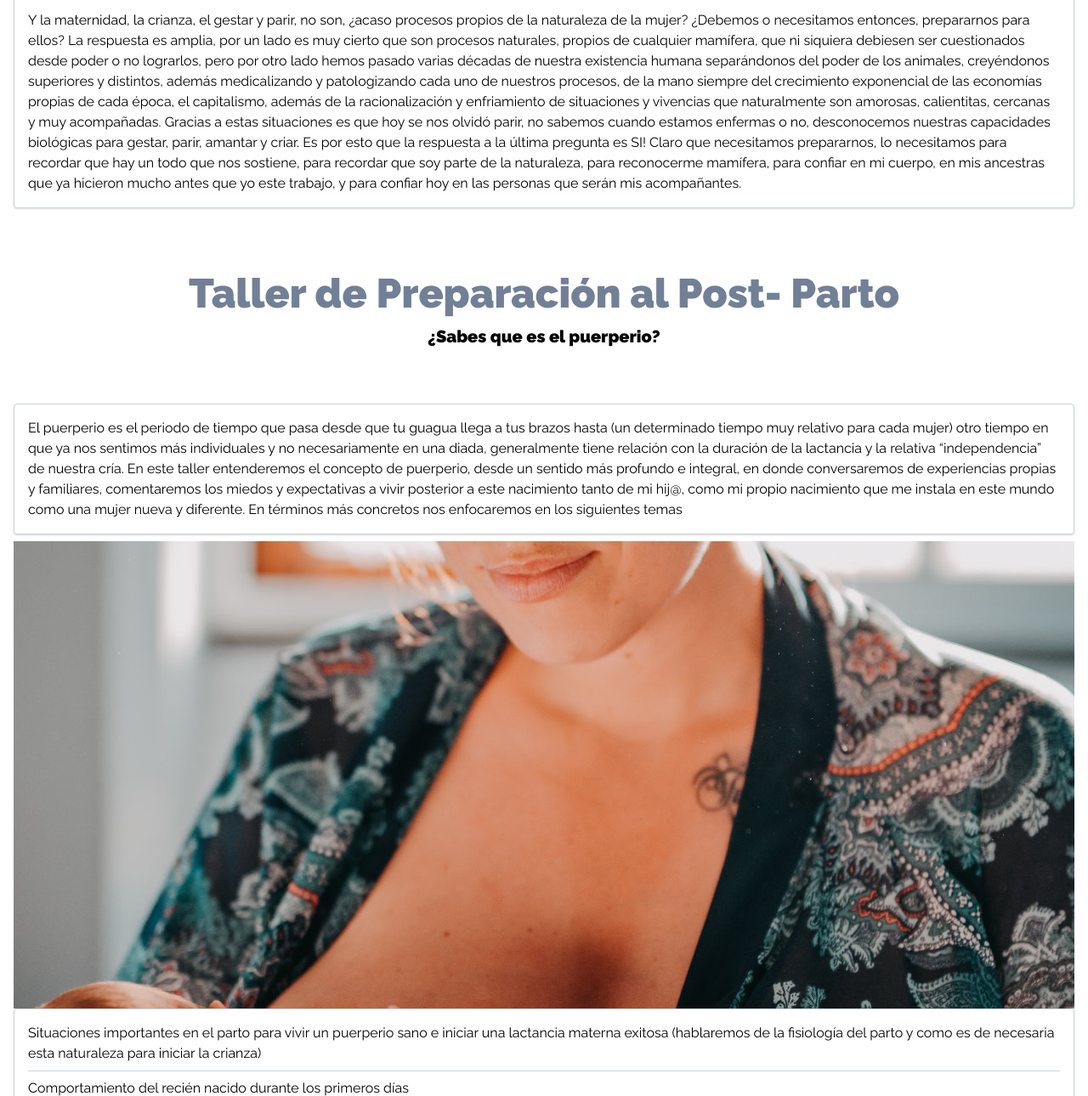
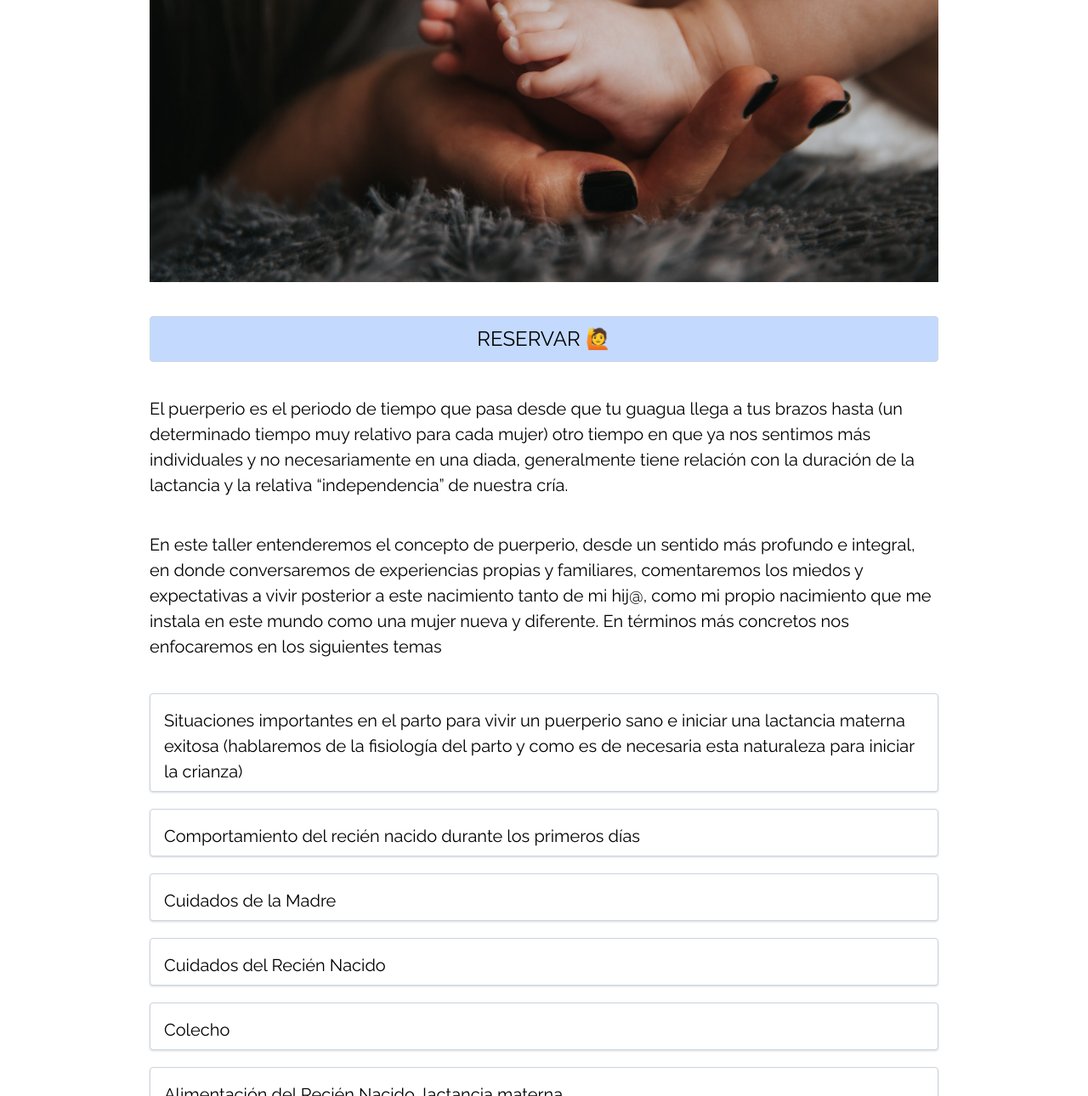
Before and after one commit to camunoz2/anitamatrona, a Gatsby site: page / in a window 1280 px wide. Shown: the part 519-1809 px from the top of the page at 85% size. Built offline with nearby package versions, Linux system fonts and the light colour scheme; Gatsby itself is replaced by a stand-in of ours.

Commit message:
added workshop description typo layout

```diff
--- a/src/components/header.js
+++ b/src/components/header.js
@@ -1,22 +1,8 @@
 import React from "react"
-import bg from "../assets/bg.png"
 import LineSVG from "../components/svgs/lineSVG"
 
 const Header = ({ title }) => {
-  return (
-    <div className="flex flex-col items-center p-16">
-      <div className="absolute -ml-64">
-        <LineSVG />
-      </div>
-      <div className="absolute -ml-32">
-        <LineSVG />
-      </div>
-      <img src={bg} alt="matrona anita ana maria barrientos" />
-      <h2 className="text-6xl font-black text-gradient -m-16">
-        {title ? title : "holasss!"}
-      </h2>
-    </div>
-  )
+  return <div className="flex flex-col items-center p-16"></div>
 }
 
 export default Header
--- a/src/components/layout.js
+++ b/src/components/layout.js
@@ -1,12 +1,10 @@
 import React from "react"
-import Header from "./header"
 import Navbar from "./navbar"
 
 const Layout = ({ children, headerTitle }) => {
   return (
     <div className="container mx-auto px-4">
-      {/* <Navbar /> */}
-      <Header title={headerTitle} />
+      <Navbar />
       {children}
     </div>
   )
--- a/src/components/navbar.js
+++ b/src/components/navbar.js
@@ -8,10 +8,10 @@ const Navbar = () => {
         <img src={logo} alt="logo" className="w-24" />
       </div>
       <ul className="flex space-around items-center">
-        <div className="px-2">inicio</div>
+        {/* <div className="px-2">inicio</div> */}
         <div className="px-2">sobre mi</div>
-        <div className="px-2">servicios</div>
-        <div className="px-2">talleres</div>
+        {/* <div className="px-2">servicios</div>
+        <div className="px-2">talleres</div> */}
         <div className="px-2">blog</div>
         <div className="ml-2 uppercase px-2 py-1 rounded shadow-xl custom-gradient text-white font-hairline">
           contacto
--- /dev/null
+++ b/src/components/promotext.js
@@ -0,0 +1,79 @@
+import React from "react"
+import imageBaby from "../assets/bg2.jpg"
+
+const Promotext = () => {
+  return (
+    <>
+      <p className="text-xl">
+        El puerperio es el periodo de tiempo que pasa desde que tu guagua llega
+        a tus brazos hasta (un determinado tiempo muy relativo para cada mujer)
+        otro tiempo en que ya nos sentimos más individuales y no necesariamente
+        en una diada, generalmente tiene relación con la duración de la
+        lactancia y la relativa “independencia” de nuestra cría.
+      </p>
+      <p className="text-xl mt-10">
+        En este taller entenderemos el concepto de puerperio, desde un sentido
+        más profundo e integral, en donde conversaremos de experiencias propias
+        y familiares, comentaremos los miedos y expectativas a vivir posterior a
+        este nacimiento tanto de mi hij@, como mi propio nacimiento que me
+        instala en este mundo como una mujer nueva y diferente. En términos más
+        concretos nos enfocaremos en los siguientes temas
+      </p>
+
+      <div className="mt-10">
+        <ul className="text-xl">
+          <li className="pb-2 p-4 border border-1 border-gray-400 rounded bg-white shadow">
+            Situaciones importantes en el parto para vivir un puerperio sano e
+            iniciar una lactancia materna exitosa (hablaremos de la fisiología
+            del parto y como es de necesaria esta naturaleza para iniciar la
+            crianza)
+          </li>
+          <li className="pb-2 p-4 border border-1 border-gray-400 rounded bg-white shadow mt-5">
+            Comportamiento del recién nacido durante los primeros días
+          </li>
+          <li className="pb-2 p-4 border border-1 border-gray-400 rounded bg-white shadow mt-5">
+            Cuidados de la Madre
+          </li>
+          <li className="pb-2 p-4 border border-1 border-gray-400 rounded bg-white shadow mt-5">
+            Cuidados del Recién Nacido
+          </li>
+          <li className="pb-2 p-4 border border-1 border-gray-400 rounded bg-white shadow mt-5">
+            Colecho
+          </li>
+          <li className="pb-2 p-4 border border-1 border-gray-400 rounded bg-white shadow mt-5">
+            Alimentación del Recién Nacido, lactancia materna
+          </li>
+          <li className="pb-2 p-4 border border-1 border-gray-400 rounded bg-white shadow mt-5">
+            Sexualidad en el puerperio
+          </li>
+          <li className="pb-2 p-4 border border-1 border-gray-400 rounded bg-white shadow mt-5">
+            Relación de pareja
+          </li>
+        </ul>
+      </div>
+
+      <div className="mt-10 custom-gradient p-4 text-white text-xl">
+        <h3>
+          <span className="font-bold">Fecha del taller:</span> Sábado 16 de mayo
+          de 2020
+        </h3>
+        <h3 className="font-bold">Horario</h3>
+        <p>
+          <span className="font-bold">Grupo 1:</span> 11 Horas
+        </p>
+        <p>
+          <span className="font-bold">Grupo 2:</span> 18 Horas{" "}
+        </p>
+        <p>
+          <span className="font-bold">Duración:</span> 2 horas aproximadas
+        </p>
+        <p>
+          <span className="font-bold">Materiales:</span> Cuaderno para tomar
+          apuntes y un lápiz a tu elección.
+        </p>
+      </div>
+    </>
+  )
+}
+
+export default Promotext
--- /dev/null
+++ b/src/components/subscribe.js
@@ -0,0 +1,13 @@
+import React from "react"
+
+const Subscribe = () => {
+  return (
+    <>
+      <button className="my-10 bg-indigo-200  hover:bg-indigo-400 text-2xl px-4 py-2 border border-1 border-gray-400 rounded">
+        <a href="http://m.me/matronaanita">RESERVAR 🙋</a>
+      </button>
+    </>
+  )
+}
+
+export default Subscribe
--- a/src/pages/index.js
+++ b/src/pages/index.js
@@ -1,107 +1,29 @@
 import React from "react"
 
 import Layout from "../components/layout"
-import About from "../components/about"
-
-import imageBaby from "../assets/bg2.jpg"
+import Subscribe from "../components/subscribe"
+import Promotext from "../components/promotext"
+import bg from "../assets/bg.jpg"
 
 const Index = () => {
   return (
-    <Layout headerTitle="hola!">
-      <p className="mb-2 p-4 border-1 border border-gray-400 rounded bg-white shadow">
-        Y la maternidad, la crianza, el gestar y parir, no son, ¿acaso procesos
-        propios de la naturaleza de la mujer? ¿Debemos o necesitamos entonces,
-        prepararnos para ellos? La respuesta es amplia, por un lado es muy
-        cierto que son procesos naturales, propios de cualquier mamífera, que ni
-        siquiera debiesen ser cuestionados desde poder o no lograrlos, pero por
-        otro lado hemos pasado varias décadas de nuestra existencia humana
-        separándonos del poder de los animales, creyéndonos superiores y
-        distintos, además medicalizando y patologizando cada uno de nuestros
-        procesos, de la mano siempre del crecimiento exponencial de las
-        economías propias de cada época, el capitalismo, además de la
-        racionalización y enfriamiento de situaciones y vivencias que
-        naturalmente son amorosas, calientitas, cercanas y muy acompañadas.
-        Gracias a estas situaciones es que hoy se nos olvidó parir, no sabemos
-        cuando estamos enfermas o no, desconocemos nuestras capacidades
-        biológicas para gestar, parir, amantar y criar. Es por esto que la
-        respuesta a la última pregunta es SI! Claro que necesitamos prepararnos,
-        lo necesitamos para recordar que hay un todo que nos sostiene, para
-        recordar que soy parte de la naturaleza, para reconocerme mamífera, para
-        confiar en mi cuerpo, en mis ancestras que ya hicieron mucho antes que
-        yo este trabajo, y para confiar hoy en las personas que serán mis
-        acompañantes.
-      </p>
-
-      <div className="my-16">
-        <h2 className="font-black text-5xl text-gray-600 text-center">
-          Taller de Preparación al Post- Parto
-        </h2>
-        <div className="font-black text-xl mb-4 text-center">
-          ¿Sabes que es el puerperio?
+    <Layout>
+      <div className="flex flex-col px-2 md:px-40">
+        <div className="mt-10">
+          <h2 className="font-black text-3xl text-gray-600">
+            Taller de Preparación al Post- Parto
+          </h2>
+          <div className="font-black text-xl mb-4">
+            ¿Sabes que es el puerperio?
+          </div>
         </div>
-      </div>
-      <p className="mb-2 p-4 border-1 border border-gray-400 rounded bg-white shadow">
-        El puerperio es el periodo de tiempo que pasa desde que tu guagua llega
-        a tus brazos hasta (un determinado tiempo muy relativo para cada mujer)
-        otro tiempo en que ya nos sentimos más individuales y no necesariamente
-        en una diada, generalmente tiene relación con la duración de la
-        lactancia y la relativa “independencia” de nuestra cría. En este taller
-        entenderemos el concepto de puerperio, desde un sentido más profundo e
-        integral, en donde conversaremos de experiencias propias y familiares,
-        comentaremos los miedos y expectativas a vivir posterior a este
-        nacimiento tanto de mi hij@, como mi propio nacimiento que me instala en
-        este mundo como una mujer nueva y diferente. En términos más concretos
-        nos enfocaremos en los siguientes temas
-      </p>
-
-      <div
-        className="hidden sm:block w-full"
-        style={{
-          background: `url(${imageBaby}) center center fixed`,
-          height: "550px",
-        }}
-      ></div>
-      <div className="mb-2 p-4 border-1 border border-gray-400 rounded bg-white shadow">
-        <ul className="divide-y divide-gray-400">
-          <li className="pb-2">
-            Situaciones importantes en el parto para vivir un puerperio sano e
-            iniciar una lactancia materna exitosa (hablaremos de la fisiología
-            del parto y como es de necesaria esta naturaleza para iniciar la
-            crianza)
-          </li>
-          <li className="py-2">
-            Comportamiento del recién nacido durante los primeros días
-          </li>
-          <li className="py-2">Cuidados de la Madre</li>
-          <li className="py-2">Cuidados del Recién Nacido</li>
-          <li className="py-2">Colecho</li>
-          <li className="py-2">
-            Alimentación del Recién Nacido, lactancia materna
-          </li>
-          <li className="py-2">Sexualidad en el puerperio</li>
-          <li className="pt-2">Relación de pareja</li>
-        </ul>
-      </div>
-
-      <div className="mb-2 p-4 border-1 border border-gray-400 rounded bg-white shadow">
-        <h3>
-          <span className="font-bold">Fecha del taller:</span> Sábado 16 de mayo
-          de 2020
-        </h3>
-        <h3 className="font-bold">Horario</h3>
-        <p>
-          <span className="font-bold">Grupo 1:</span> 11 Horas
-        </p>
-        <p>
-          <span className="font-bold">Grupo 2:</span> 18 Horas{" "}
-        </p>
-        <p>
-          <span className="font-bold">Duración:</span> 2 horas aproximadas
-        </p>
-        <p>
-          <span className="font-bold">Materiales:</span> Cuaderno para tomar
-          apuntes y un lápiz a tu elección.
-        </p>
+        <img
+          src={bg}
+          className="w-half"
+          alt="matrona anita ana maria barrientos"
+        />
+        <Subscribe />
+        <Promotext />
       </div>
     </Layout>
   )
```
